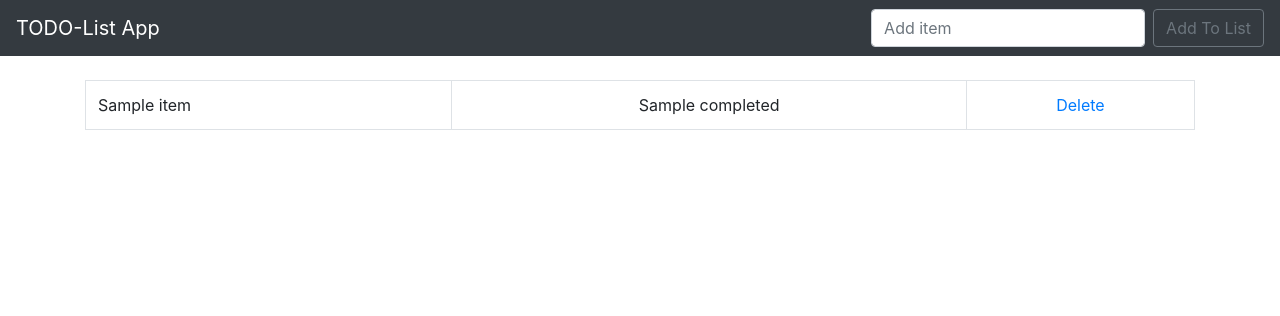
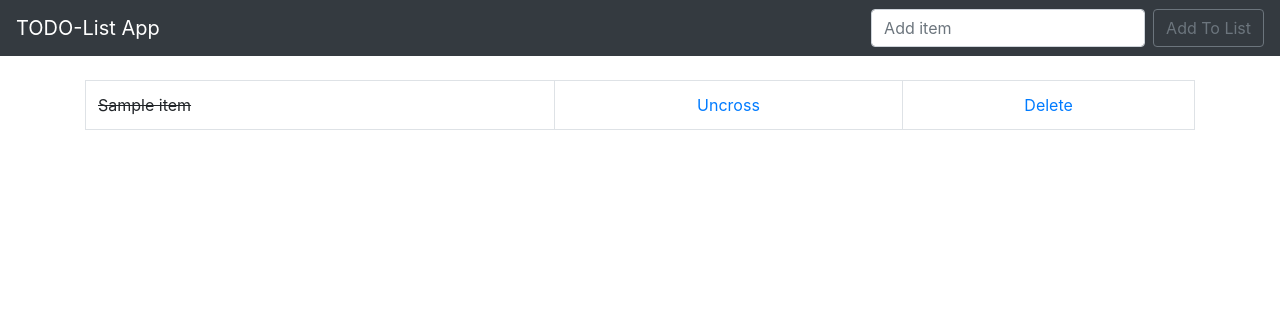
Before and after one commit to subhamghimire/dj3, a Django app: template todo_list/templates/home.html in a window 1280 px wide. Shown: the top 316 px of the page. Run offline with Django 3.2, Linux system fonts and the light colour scheme; the template is opened without the code that fills it: most values are stand-ins (such as "Sample title", 1, 10 or a date in 2020); some libraries are stand-ins or nearby versions.

Commit message:
static file , crossOff and uncross fuc added

```diff
--- a/dj3/settings.py
+++ b/dj3/settings.py
@@ -27,7 +27,11 @@ DEBUG = True
 
 ALLOWED_HOSTS = []
 
+STATICFILES_DIRS = (
+    os.path.join(BASE_DIR, 'static'),
+)
 
+STATIC_ROOT = os.path.join(BASE_DIR, 'staticfiles')
 # Application definition
 
 INSTALLED_APPS = [
--- /dev/null
+++ b/static/css/style.css
@@ -0,0 +1,3 @@
+.hola{
+  text-decoration: line-through;
+}
--- a/todo_list/templates/base.html
+++ b/todo_list/templates/base.html
@@ -1,12 +1,14 @@
+{% load static %}
 <!doctype html>
 <html lang="en">
   <head>
     <!-- Required meta tags -->
     <meta charset="utf-8">
     <meta name="viewport" content="width=device-width, initial-scale=1, shrink-to-fit=no">
-    <link rel="icon" href="img/logo.png">
+    <link rel="icon" href="{% static 'img/logo.png' %}">
     <!-- Bootstrap CSS -->
     <link rel="stylesheet" href="https://stackpath.bootstrapcdn.com/bootstrap/4.3.1/css/bootstrap.min.css" integrity="sha384-ggOyR0iXCbMQv3Xipma34MD+dH/1fQ784/j6cY/iJTQUOhcWr7x9JvoRxT2MZw1T" crossorigin="anonymous">
+    <link rel="stylesheet" href="{% static 'css/style.css' %}">
 
     <title>Subham | Todo-App</title>
 
--- a/todo_list/templates/home.html
+++ b/todo_list/templates/home.html
@@ -16,13 +16,19 @@
 {% if all_items %}
   <table class="table table-bordered">
     {% for things in all_items %}
-
+       {% if things.completed %}
+      <tr class = "table.secondary">
+        <td class = "hola">{{ things.item }}</td>
+        <td><center><a href="{% url 'uncross' things.id %}">Uncross</a></center></td>
+        <td><center><a href="{% url 'delete' things.id %}">Delete</a></center></td>
+      </tr>
+      {% else %}
       <tr>
         <td>{{ things.item }}</td>
-        <td><center>{{ things.completed }}</center></td>
+        <td><center><a href="{% url 'cross_off' things.id %}">Crossoff</a></center></td>
         <td><center><a href="{% url 'delete' things.id %}">Delete</a></center></td>
       </tr>
-
+      {% endif %}
     {% endfor %}
       </table>
 {% endif %}
--- a/todo_list/urls.py
+++ b/todo_list/urls.py
@@ -3,4 +3,6 @@ from . import views
 urlpatterns = [
     path('',views.home,name="home"),
     path('delete/<list_id>',views.delete, name="delete"),
+    path('cross_off/<list_id>',views.cross_off, name="cross_off"),
+    path('uncross/<list_id>',views.uncross, name="uncross"),
 ]
```
Also changed, not shown: todo_list/views.py (+12 -0 lines), db.sqlite3, static/img/logo.png (renamed from todo_list/templates/img/logo.png).
